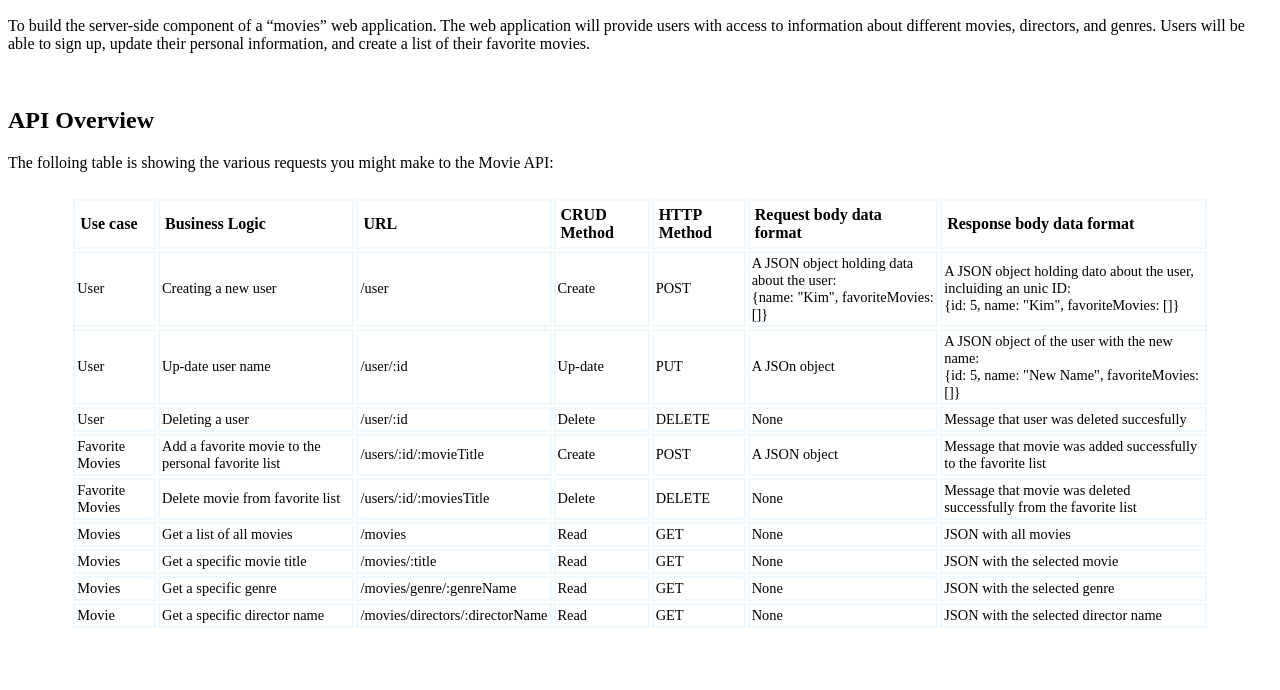
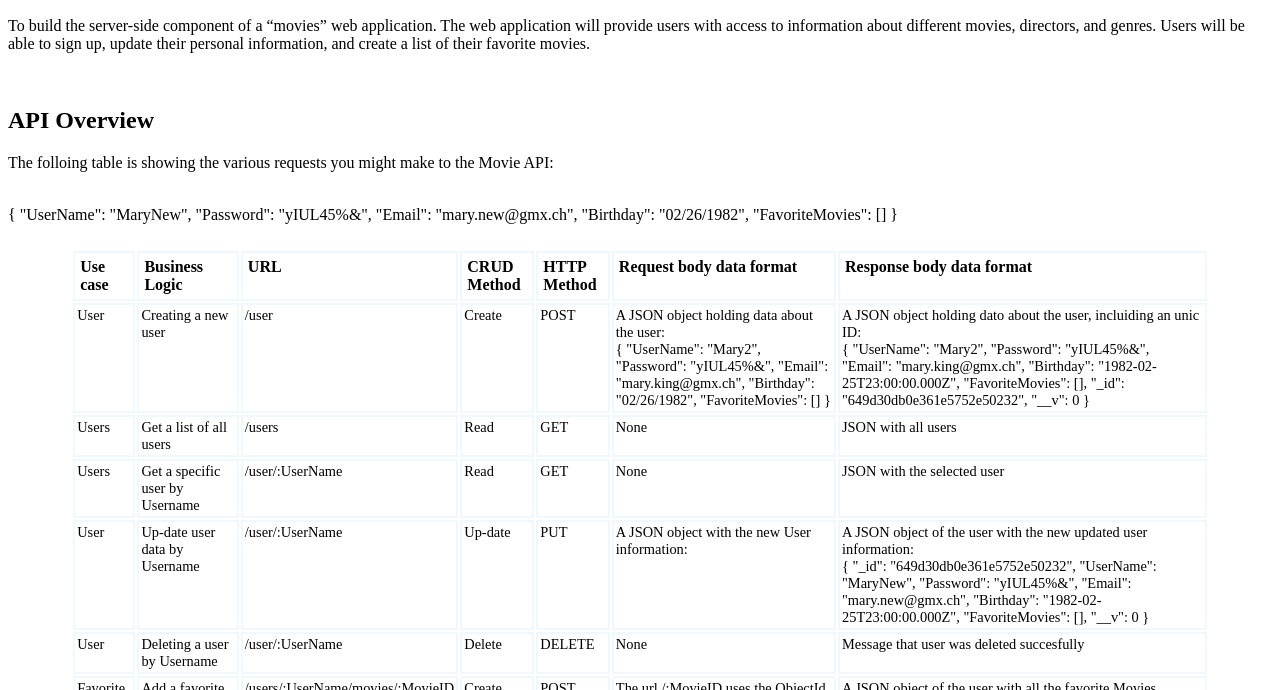
Before and after one commit to AKeWeb/movie_api, a website: page public/documentation.html in a window 1280 px wide. Shown: the part 110-800 px from the top of the page. Drawn offline with Linux system fonts and the light colour scheme.

Commit message:
Update Documentation.html

```diff
--- a/index.js
+++ b/index.js
@@ -198,7 +198,7 @@ app.get("/movies/:Title", (req, res)=> {
 
 //READ: Get route to get a specific genre
 app.get("/movies/genre/:genreName", (req, res)=>{
-  Movies.findOne({"Genre.Name": req.params.genreName})
+  Movies.find({"Genre.Name": req.params.genreName})
   .then((movie)=>{
     if(movie) {
       res.status(200).json(movie);
--- a/public/documentation.html
+++ b/public/documentation.html
@@ -45,33 +45,83 @@
           <td>
             A JSON object holding data about the user:
             <br />
-            {name: "Kim", favoriteMovies: []}
+            {
+              "UserName": "Mary2",
+              "Password": "yIUL45%&",
+              "Email": "mary.king@gmx.ch",
+              "Birthday": "02/26/1982",
+              "FavoriteMovies": []
+            }
           </td>
           <td>
             A JSON object holding dato about the user, incluiding an unic ID:
             <br />
-            {id: 5, name: "Kim", favoriteMovies: []}
+            {
+              "UserName": "Mary2",
+              "Password": "yIUL45%&",
+              "Email": "mary.king@gmx.ch",
+              "Birthday": "1982-02-25T23:00:00.000Z",
+              "FavoriteMovies": [],
+              "_id": "649d30db0e361e5752e50232",
+              "__v": 0
+          }
+          </td>
+        </tr>
+
+        <tr>
+          <td>Users</td>
+          <td>Get a list of all users</td>
+          <td>/users</td>
+          <td>Read</td>
+          <td>GET</td>
+          <td>None</td>
+          <td>JSON with all users</td>
+        </tr>
+
+        <tr>
+          <td>Users</td>
+          <td>Get a specific user by Username</td>
+          <td>/user/:UserName</td>
+          <td>Read</td>
+          <td>GET</td>
+          <td>None</td>
+          <td>JSON with the selected user</td>
+        </tr>
+
+        <tr>
+          <td>User</td>
+          <td>Up-date user data by Username</td>
+          <td>/user/:UserName</td>
+          <td>Up-date</td>
+          <td>PUT</td>
+          <td>A JSON object with the new User information:</td>
+          <br>
+          {
+            "UserName": "MaryNew",
+            "Password": "yIUL45%&",
+            "Email": "mary.new@gmx.ch",
+            "Birthday": "02/26/1982",
+            "FavoriteMovies": []
+          }
+          <td>
+            A JSON object of the user with the new updated user information:
+            <br />
+            {
+              "_id": "649d30db0e361e5752e50232",
+              "UserName": "MaryNew",
+              "Password": "yIUL45%&",
+              "Email": "mary.new@gmx.ch",
+              "Birthday": "1982-02-25T23:00:00.000Z",
+              "FavoriteMovies": [],
+              "__v": 0
+            }
           </td>
         </tr>
 
         <tr>
           <td>User</td>
-          <td>Up-date user name</td>
-          <td>/user/:id</td>
-          <td>Up-date</td>
-          <td>PUT</td>
-          <td>A JSOn object</td>
-          <td>
-            A JSON object of the user with the new name:
-            <br />
-            {id: 5, name: "New Name", favoriteMovies: []}
-          </td>
-        </tr>
-
-        <tr>
-          <td>User</td>
-          <td>Deleting a user</td>
-          <td>/user/:id</td>
+          <td>Deleting a user by Username</td>
+          <td>/user/:UserName</td>
           <td>Delete</td>
           <td>DELETE</td>
           <td>None</td>
@@ -81,24 +131,49 @@
         <tr>
           <td>Favorite Movies</td>
           <td>Add a favorite movie to the personal favorite list</td>
-          <td>/users/:id/:movieTitle</td>
+          <td>/users/:UserName/movies/:MovieID</td>
           <td>Create</td>
           <td>POST</td>
-          <td>A JSON object</td>
+          <td>The url /:MovieID uses the ObjectId of the movie in the movie collection one wants to add</td>
           <td>
-            Message that movie was added successfully to the favorite list
+            A JSON object of the user with all the favorite Movies, incluiding the one just added:
+            <br>
+            {
+              "_id": "649d301e0e361e5752e5022d",
+              "UserName": "Luisa",
+              "Password": "12&12&12",
+              "Email": "luisa@test.com",
+              "Birthday": "1982-09-13T22:00:00.000Z",
+              "FavoriteMovies": [
+                  "649aa2198b4dec299132096a",
+                  "649aa1348b4dec2991320968"
+              ],
+              "__v": 0
+          }
           </td>
         </tr>
 
         <tr>
           <td>Favorite Movies</td>
           <td>Delete movie from favorite list</td>
-          <td>/users/:id/:moviesTitle</td>
+          <td>/users/:UserName/movies/:MovieID</td>
           <td>Delete</td>
           <td>DELETE</td>
-          <td>None</td>
+          <td>The url /:MovieID uses the ObjectId of the movie in the movie collection one wants to delete</td>
           <td>
-            Message that movie was deleted successfully from the favorite list
+            JSON object without the movie just deleted
+            <br>
+            {
+              "_id": "649d301e0e361e5752e5022d",
+              "UserName": "Luisa",
+              "Password": "12&12&12",
+              "Email": "luisa@test.com",
+              "Birthday": "1982-09-13T22:00:00.000Z",
+              "FavoriteMovies": [
+                  "649aa2198b4dec299132096a"
+              ],
+              "__v": 0
+          }
           </td>
         </tr>
 
@@ -119,7 +194,7 @@
           <td>Read</td>
           <td>GET</td>
           <td>None</td>
-          <td>JSON with the selected movie</td>
+          <td>JSON with the selected movie title</td>
         </tr>
 
         <tr>
@@ -129,7 +204,7 @@
           <td>Read</td>
           <td>GET</td>
           <td>None</td>
-          <td>JSON with the selected genre</td>
+          <td>JSON of all movies with the selected genre</td>
         </tr>
 
         <tr>
@@ -139,7 +214,7 @@
           <td>Read</td>
           <td>GET</td>
           <td>None</td>
-          <td>JSON with the selected director name</td>
+          <td>JSON of all movies with the selected director name</td>
         </tr>
       </tbody>
     </table>
--- a/public/styles.css
+++ b/public/styles.css
@@ -7,11 +7,13 @@
     border: 2px solid aliceblue;
     padding: 5px;
     text-align: left;
+    vertical-align: top;
 }
 
 #api-table td {
     padding: 2px;
     text-align: left;
+    vertical-align: top;
     border: 2px solid aliceblue;
     font-size: 0.9rem;
 }
```
